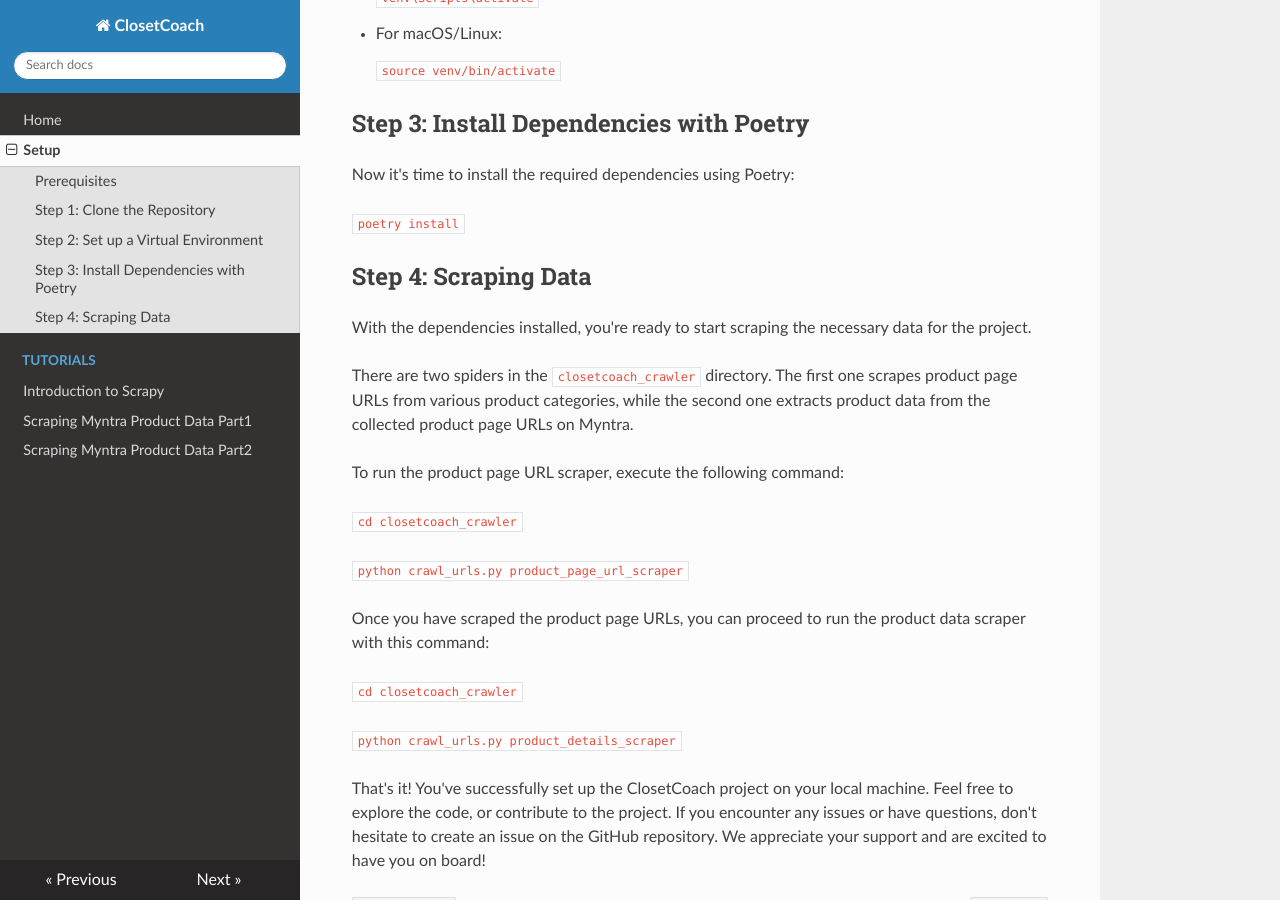
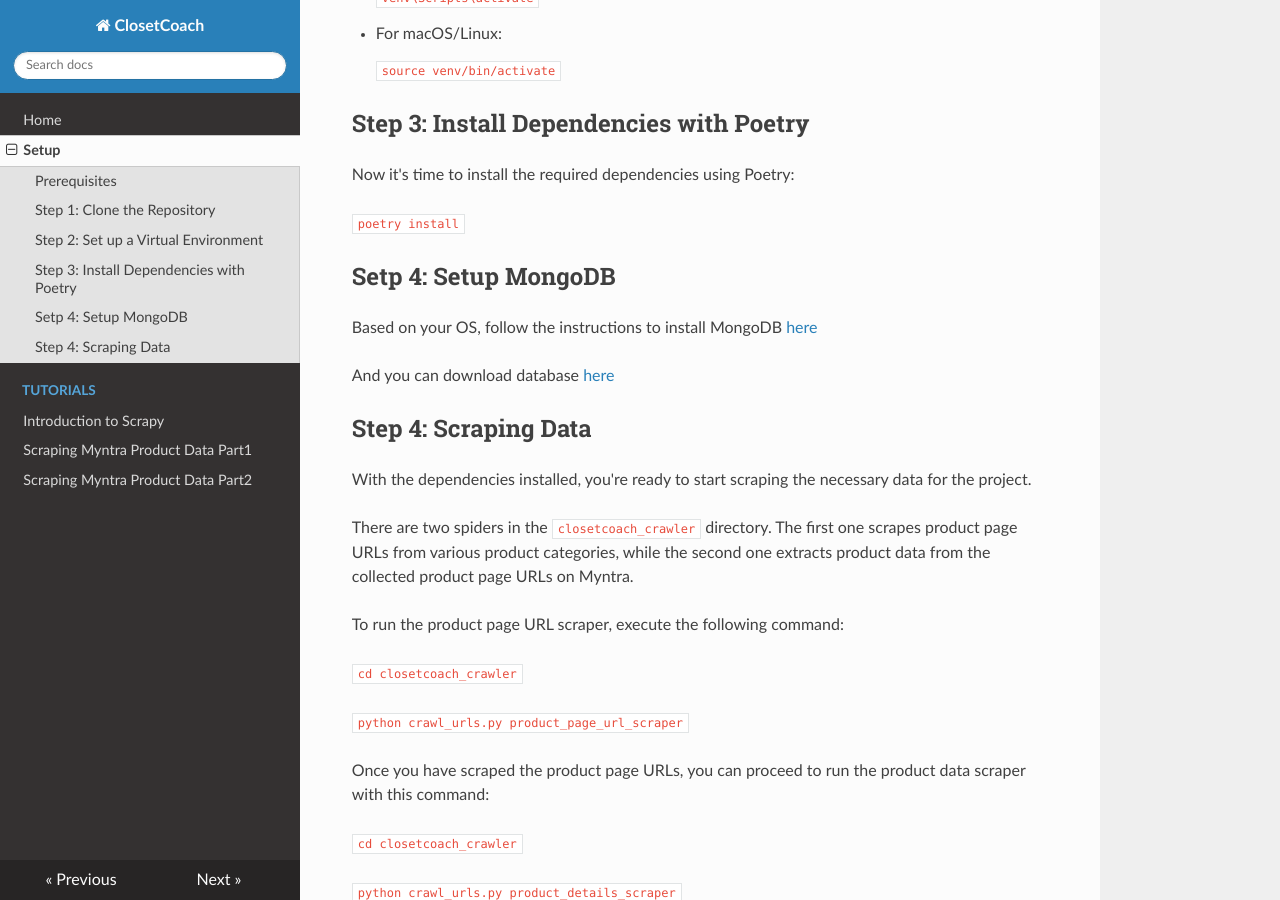
Before and after one commit to satishjasthi/ClosetCoach, an MkDocs documentation site: the page built from docs/setup.md, in a window 1280 px wide and 900 px high, scrolled down 1066 px. Built offline with MkDocs 1.6.1, drawn with Linux system fonts in a browser that asks for light colours; nearby versions of some CDN libraries.

Commit message:
Update docs and add code to support DB export and import

```diff
--- a/docs/setup.md
+++ b/docs/setup.md
@@ -53,6 +53,11 @@ Now it's time to install the required dependencies using Poetry:
 
 `poetry install`
 
+## Setp 4: Setup MongoDB
+Based on your OS, follow the instructions to install MongoDB [here](https://www.mongodb.com/docs/manual/installation/)
+
+And you can download database [here](https://drive.google.com/file/d/16d4VaRvOQHbMfG39Urzp-uYgC72X63wh/view?usp=sharing)
+
 ## Step 4: Scraping Data
 
 With the dependencies installed, you're ready to start scraping the
```
Also changed, not shown: 3 other files.
